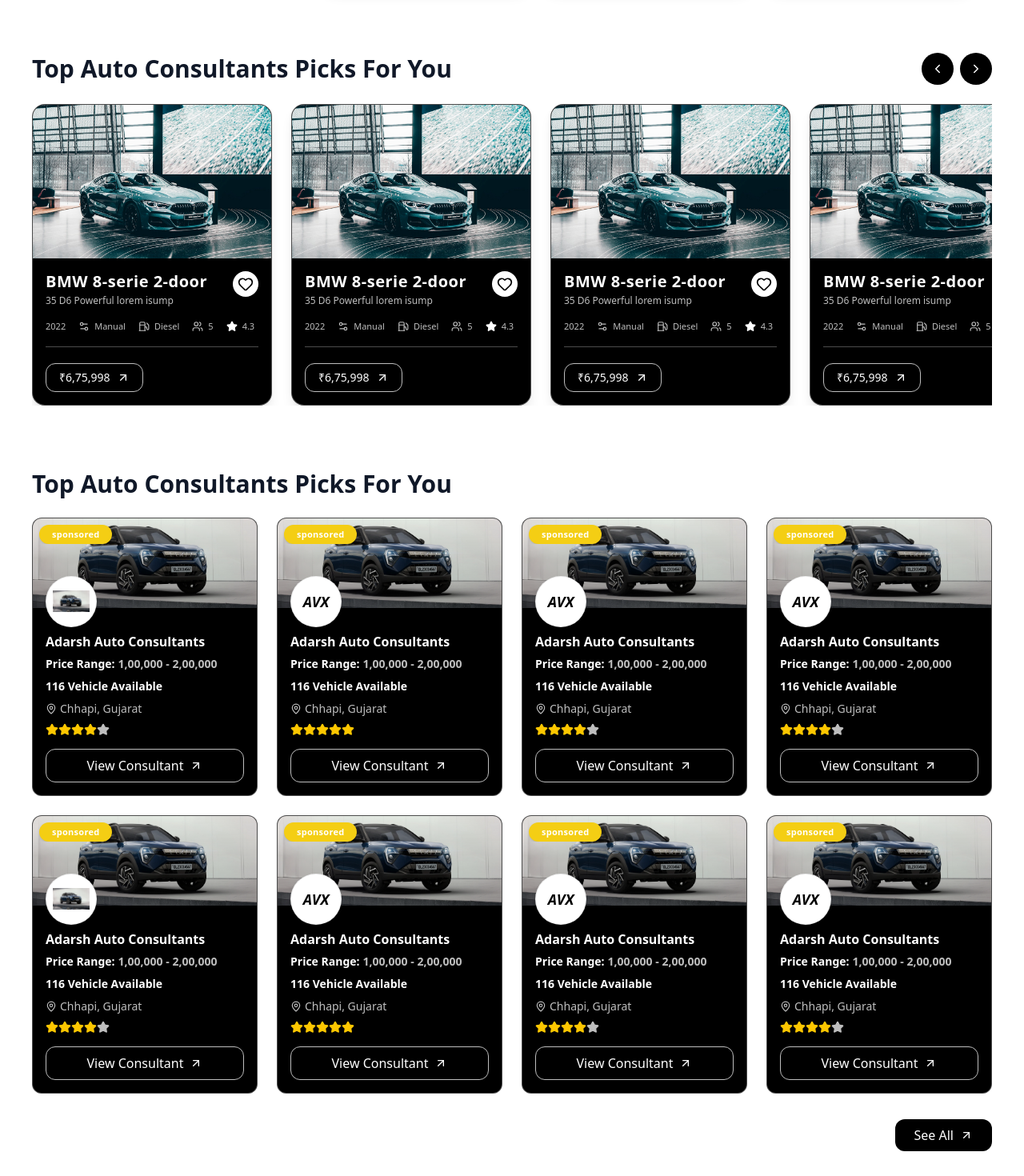
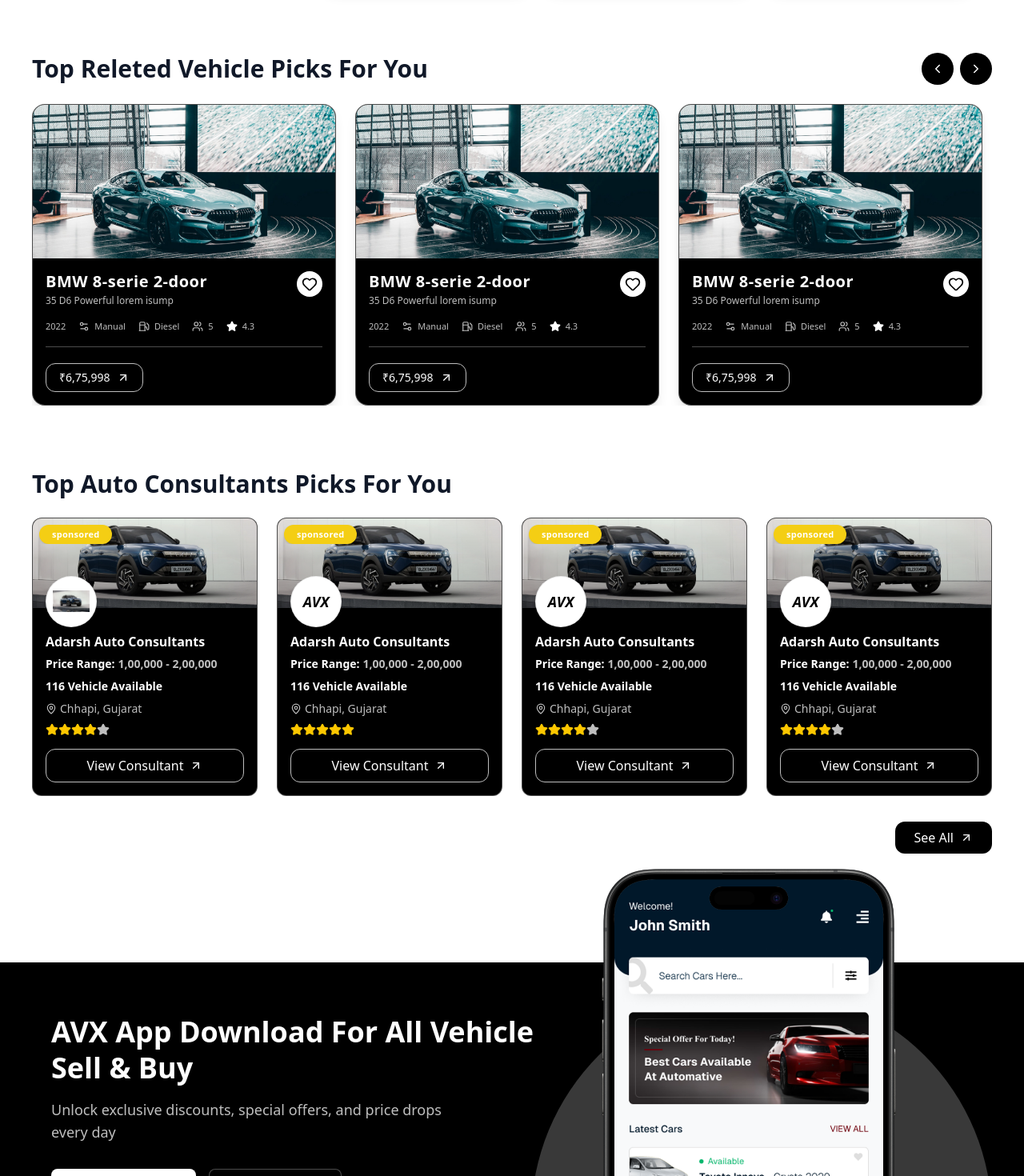
Before and after one commit to All-Vehicle-Excahange/avx-web-app, a Next.js app: page /search in a window 1280 px wide. Shown: the part 1760-3230 px from the top of the page at 80% size. Built offline with nearby package versions, Linux system fonts and the light colour scheme.

Commit message:
Responsivness is done

```diff
--- a/src/components/features/home/AutoConsultPicsSection.jsx
+++ b/src/components/features/home/AutoConsultPicsSection.jsx
@@ -1,9 +1,8 @@
 import React from "react";
-import { MapPin, Star, ArrowUpRight, ArrowRight } from "lucide-react";
 import ConsultantCard from "@/components/ui/const/ConsultCard";
 import Button from "@/components/ui/button";
 
-export default function AutoConsultPicsSection() {
+export default function AutoConsultPicsSection({ limit }) {
   const consultants = [
     {
       id: 1,
@@ -11,7 +10,7 @@ export default function AutoConsultPicsSection() {
       location: "Chhapi, Gujarat",
       rating: 4.5,
       vehicleCount: 116,
-      image: "/cs.png", // Yellow car placeholder
+      image: "/cs.png",
       isSponsored: true,
       priceRange: "1,00,000 - 2,00,000",
       logo: "/cs.png",
@@ -46,40 +45,38 @@ export default function AutoConsultPicsSection() {
       image: "/cs.png",
       isSponsored: true,
     },
-
     {
-      id: 1,
+      id: 5,
+      name: "Adarsh Auto Consultants",
+      location: "Chhapi, Gujarat",
+      rating: 4.2,
+      vehicleCount: 90,
+      image: "/cs.png",
+      isSponsored: false,
+      priceRange: "80,000 - 1,50,000",
+    },
+    {
+      id: 6,
       name: "Adarsh Auto Consultants",
       location: "Chhapi, Gujarat",
       rating: 4.5,
+      priceRange: "1,00,000 - 2,00,000",
       vehicleCount: 116,
-      image: "/cs.png", // Yellow car placeholder
-      isSponsored: true,
-      priceRange: "1,00,000 - 2,00,000",
-      logo: "/cs.png",
-    },
-    {
-      id: 2,
-      name: "Adarsh Auto Consultants",
-      location: "Chhapi, Gujarat",
-      rating: 5,
-      vehicleCount: 116,
-      image: "/cs.png",
-      priceRange: "1,00,000 - 2,00,000",
-      isSponsored: true,
-    },
-    {
-      id: 3,
-      name: "Adarsh Auto Consultants",
-      location: "Chhapi, Gujarat",
-      rating: 4,
-      vehicleCount: 116,
-      priceRange: "1,00,000 - 2,00,000",
       image: "/cs.png",
       isSponsored: true,
     },
     {
-      id: 4,
+      id: 7,
+      name: "Adarsh Auto Consultants",
+      location: "Chhapi, Gujarat",
+      rating: 4.2,
+      vehicleCount: 90,
+      image: "/cs.png",
+      isSponsored: false,
+      priceRange: "80,000 - 1,50,000",
+    },
+    {
+      id: 8,
       name: "Adarsh Auto Consultants",
       location: "Chhapi, Gujarat",
       rating: 4.5,
@@ -90,23 +87,26 @@ export default function AutoConsultPicsSection() {
     },
   ];
 
+  // ✅ Apply limit ONLY if provided
+  const visibleConsultants = limit ? consultants.slice(0, limit) : consultants;
+
   return (
     <div className="w-full bg-primary">
-      {/* Header Section */}
+      {/* Header */}
       <div className="flex justify-between items-end mb-6">
         <h2 className="text-2xl md:text-3xl font-bold text-gray-900">
           Top Auto Consultants Picks For You
         </h2>
       </div>
 
-      {/* Grid Layout */}
+      {/* Grid */}
       <div className="grid grid-cols-1 md:grid-cols-2 lg:grid-cols-4 gap-6">
-        {consultants.map((consultant) => (
+        {visibleConsultants.map((consultant) => (
           <ConsultantCard key={consultant.id} {...consultant} />
         ))}
       </div>
 
-      {/* Bottom Actions */}
+      {/* Bottom Action */}
       <div className="mt-8 flex justify-end">
         <Button>See All</Button>
       </div>
--- a/src/components/features/home/DownloadAppSection.jsx
+++ b/src/components/features/home/DownloadAppSection.jsx
@@ -66,7 +66,7 @@ const GooglePlayLogo = ({ className }) => (
 
 export default function DownloadAppSection() {
   return (
-    <div className="w-full pt-20">
+    <div className="w-full py-24  ">
       <div className="w-full bg-secondary overflow-visible flex flex-col md:flex-row relative min-h-[300px]">
         {/* LEFT CONTENT */}
         <div className="flex-1 p-8 md:p-16 flex flex-col justify-center z-10 relative">
--- a/src/components/features/home/HeroSection.jsx
+++ b/src/components/features/home/HeroSection.jsx
@@ -32,7 +32,7 @@ export default function HeroSection() {
 
               {/* Title */}
               <div className="relative">
-                <h1 className="text-4xl md:text-5xl lg:text-6xl font-bold text-primary leading-tight tracking-tight drop-shadow-2xl">
+                <h1 className="text-3xl md:text-6xl lg:text-6xl font-bold text-primary leading-tight tracking-tight drop-shadow-2xl">
                   Unlocking the Potential of Those
                   <br />
                   <span>Who Advance the World</span>
--- a/src/components/features/home/TopPicsSection.jsx
+++ b/src/components/features/home/TopPicsSection.jsx
@@ -135,9 +135,22 @@ export default function TopPicsSection() {
       </div>
 
       {/* Grid Layout */}
-      <div className="flex-1 min-h-0 grid grid-cols-1 md:grid-cols-2 lg:grid-cols-4 lg:grid-rows-2 gap-4 pb-1">
+      {/* Grid Layout */}
+      <div
+        className="
+    flex-1 min-h-0
+    grid
+    grid-cols-1
+    md:grid-cols-2
+    lg:grid-cols-4
+    lg:grid-rows-2
+    2xl:grid-cols-5
+    gap-4
+    pb-1
+  "
+      >
         {/* Featured Vehicle */}
-        <div className="lg:col-span-2 lg:row-span-2 h-full">
+        <div className="lg:col-span-2 lg:row-span-2 2xl:col-span-2 h-full">
           <FeaturedVehicleCard data={featuredCar} />
         </div>
 
@@ -151,7 +164,7 @@ export default function TopPicsSection() {
 
       {/* Bottom Button */}
       <div className="mt-8 flex justify-end">
-        <Button  size="md">See All</Button>
+        <Button size="md">See All</Button>
       </div>
     </div>
   );
--- a/src/components/features/home/VehicleFilterBar.jsx
+++ b/src/components/features/home/VehicleFilterBar.jsx
@@ -43,7 +43,7 @@ export default function VehicleFilterBar() {
               <button
                 key={cat.id}
                 onClick={() => setSelectedCategory(cat.id)}
-                className={`px-3 py-1 rounded-full text-sm ${
+                className={`px-3 py-1 rounded-full text-sm whitespace-nowrap ${
                   selectedCategory === cat.id
                     ? "bg-black text-white font-medium"
                     : "text-black/70 hover:bg-black/10"
@@ -59,7 +59,9 @@ export default function VehicleFilterBar() {
         <div className="grid grid-cols-1 md:grid-cols-2 lg:grid-cols-4 gap-3 mb-3">
           {/* Location */}
           <div className="space-y-1">
-            <label className="text-xs font-medium text-secondary">Location</label>
+            <label className="text-xs font-medium text-secondary">
+              Location
+            </label>
             <CustomSelect
               variant="default"
               value={vehicleType}
--- a/src/components/features/search/ReletedCar.jsx
+++ b/src/components/features/search/ReletedCar.jsx
@@ -7,7 +7,7 @@ import { ChevronLeft, ChevronRight } from "lucide-react";
 function ReletedCar() {
   const scrollRef = useRef(null);
 
-  const cars = Array.from({ length: 6 });
+  const cars = Array.from({ length: 8 });
   const enableScroll = cars.length > 4;
 
   const scroll = (direction) => {
@@ -40,7 +40,7 @@ function ReletedCar() {
       {/* HEADER */}
       <div className="flex justify-between items-center mb-6">
         <h2 className="text-2xl md:text-3xl font-bold text-gray-900">
-          Top Auto Consultants Picks For You
+          Top Releted Vehicle Picks For You
         </h2>
 
         {/* ✅ TOP RIGHT BUTTONS */}
@@ -91,13 +91,14 @@ function ReletedCar() {
       grid
       grid-cols-1
       md:grid-cols-2
-              lg:grid-cols-4
+      lg:grid-cols-3
+      2xl:grid-cols-4
       gap-6
     `
         }
       >
         {cars.map((_, i) => (
-          <div key={i} className={enableScroll ? "flex-none w-[300px]" : ""}>
+          <div key={i} className={enableScroll ? "flex-none w-[380px]" : ""}>
             <VehicleCard data={cardData} />
           </div>
         ))}
--- a/src/components/features/search/SearchWithCard.jsx
+++ b/src/components/features/search/SearchWithCard.jsx
@@ -185,9 +185,7 @@ export default function SearchWithCard() {
 
       {/* ================= MAIN CONTENT ================= */}
       <main className="flex-1 bg-primary">
-        <div className="w-full grid grid-cols-1 lg:grid-cols-2 xl:grid-cols-3 gap-4 sm:gap-5 auto-rows-max sm:px-5 lg:px-6 py-4 sm:py-5 lg:py-0">
-
-
+        <div className="w-full grid grid-cols-1 md:grid-cols-2 lg:grid-cols-3 xl:grid-cols-3   2xl:grid-cols-5 gap-4 sm:gap-5 auto-rows-max sm:px-5 lg:px-6 py-4 sm:py-5 lg:py-0">
           <div className="col-span-full  relative bottom-8 sm:top-2">
             <PromoCardRow />
           </div>
--- a/src/pages/index.js
+++ b/src/pages/index.js
@@ -17,7 +17,7 @@ export default function Home() {
         <TopPicsSection />
       </Layout>
       <Layout>
-        <AutoConsultPicsSection />
+        <AutoConsultPicsSection limit={8} />
       </Layout>
       <ConsultBanner fullWidth />
       <Layout>
@@ -27,9 +27,8 @@ export default function Home() {
       <Layout>
         <StatsSection />
       </Layout>
-      <Layout>
-        <DownloadAppSection />
-      </Layout>
+
+      <DownloadAppSection />
 
       <Footer />
     </>
--- a/src/pages/search/index.jsx
+++ b/src/pages/search/index.jsx
@@ -19,12 +19,10 @@ export default function index() {
         <ReletedCar />
       </Layout>
       <Layout>
-        <AutoConsultPicsSection />
+        <AutoConsultPicsSection limit={4} />
       </Layout>
 
-      <Layout>
-        <DownloadAppSection />
-      </Layout>
+      <DownloadAppSection />
 
       <Footer />
     </>
```
Also changed, not shown: src/components/features/home/StateSection.jsx (+11 -5 lines), src/styles/globals.css (+11 -7 lines), 1 other file (tests, documents, lock files or other folders). Lines whose indentation alone changed are shown as unchanged.
